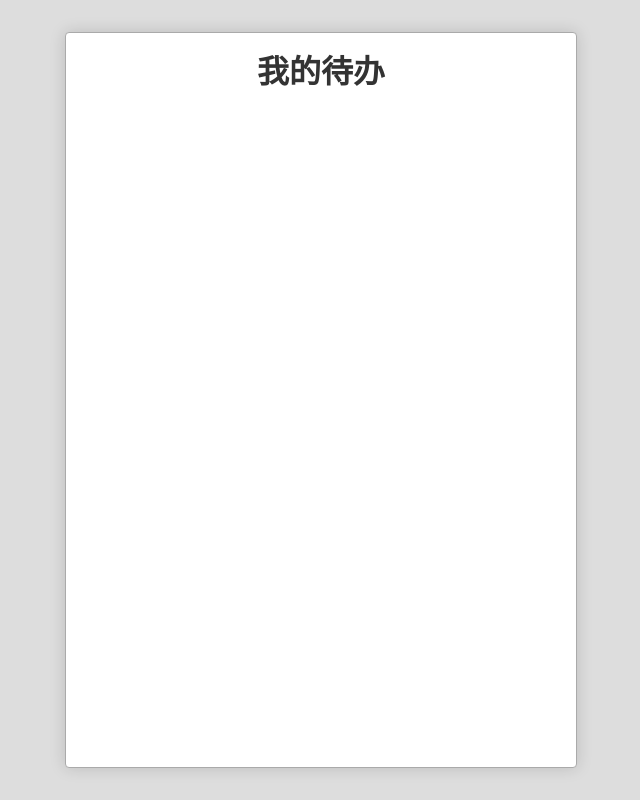
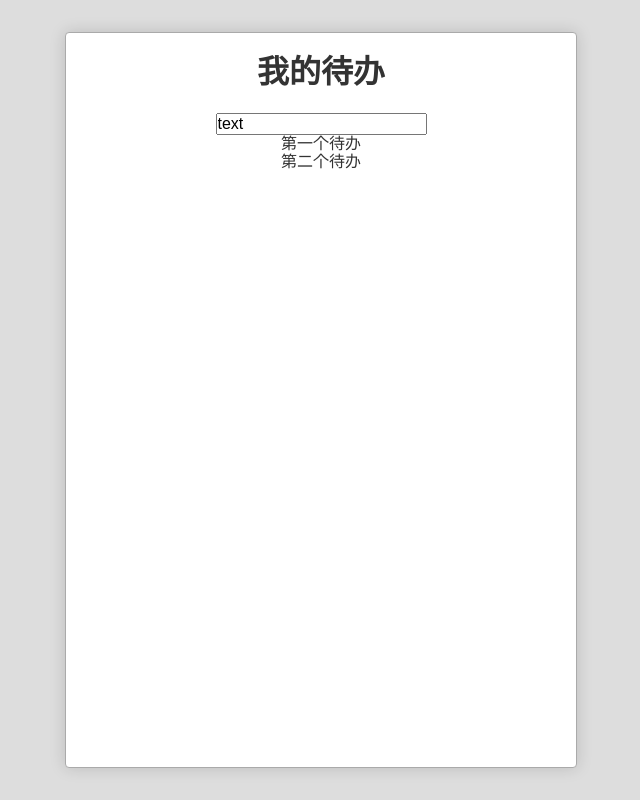
Before and after one commit to Honohonoho/react-project-1, a React (Create React App) app: page / in a window 1280 px wide. Shown: the whole page, without its empty margins (319-959 px from the left). Built offline with nearby package versions, Linux system fonts and the light colour scheme.

Commit message:
组件名首字母改为大写

```diff
--- a/src/App.js
+++ b/src/App.js
@@ -2,8 +2,8 @@ import React, { Component } from 'react';
 import 'normalize.css';
 import './reset.css';
 import './App.css';
-import todoInput from './todoInput';
-import todoItem from './todoItem';
+import TodoInput from './TodoInput';
+import TodoItem from './TodoItem';
 
 class App extends Component {
   constructor(props){
@@ -21,7 +21,7 @@ class App extends Component {
     let willdo = this.state.todoList.map((item,index)=>{
       return ( //多个节点时需要加括号,<li>的数量取决于todoList
         <li>
-          <todoItem todo={item} />
+          <TodoItem todo={item} />
         </li>
       )
     })
@@ -30,7 +30,7 @@ class App extends Component {
       <div className="App">
         <h1>我的待办</h1>
         <div className="inputArea">
-          <todoInput content={this.state.newTodo}/>
+          <TodoInput content={this.state.newTodo} />
         </div>
         <ol>
           {willdo}
--- a/src/todoInput.js
+++ b/src/todoInput.js
@@ -1,6 +1,6 @@
 import React,{ Component } from 'react';
 
-export default class todoInput extends Component{
+export default class TodoInput extends Component{
 	render(){
 		return <input type="text" value={this.props.content}/>
 	}
--- a/src/todoItem.js
+++ b/src/todoItem.js
@@ -1,6 +1,6 @@
 import React,{ Component } from 'react';
 
-export default class todoItem extends Component{
+export default class TodoItem extends Component{
 	render(){
 		return <div>{this.props.todo.title}</div>
 	}
```
Also changed, not shown: 5 other files (tests, documents, lock files or other folders).
